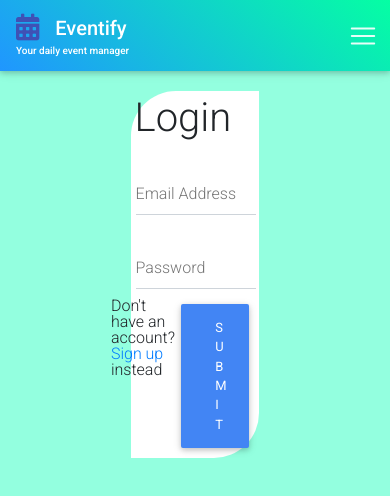
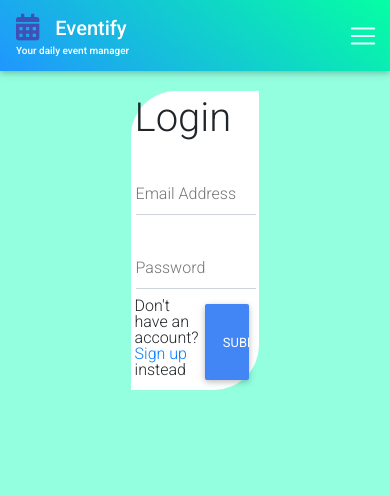
Before and after one commit to gurkiratsinghofficial/google-calendar-clone-client, a React (Create React App) app: page /login in a window 390 px wide. Shown: the top 496 px of the page. Built offline with nearby package versions, Linux system fonts and the light colour scheme; the HTML template or start-up script is replaced by a standard one.

Commit message:
mobile responsiveness added

```diff
--- a/package.json
+++ b/package.json
@@ -24,6 +24,7 @@
     "react-scripts": "4.0.1",
     "react-select": "^3.1.1",
     "react-toastify": "^6.2.0",
+    "uncss": "^0.17.3",
     "web-vitals": "^0.2.4",
     "yup": "^0.32.8"
   },
--- a/src/App.css
+++ b/src/App.css
@@ -436,3 +436,37 @@ input[type="radio"]:checked:after {
 .time {
   display: flex;
 }
+.submit-btn{
+  display: flex;
+  margin: 0;
+}
+.btn{
+  padding: 0.84rem 1.14rem !important
+}
+@media only screen
+    and (min-device-width: 375px)
+    and (min-device-height: 812px) {
+    .login{
+      width: 82vw;
+    }
+    .btn{
+     border-radius: 0 0 27px 0 !important
+    }
+    .calendar-container {
+      display: flex;
+      flex-direction: column-reverse;
+  }
+  .calendar-div {
+    width: 100vw;
+}
+.navbar-nav{
+  text-align: center;
+}
+.seperator{
+  display: none;
+}
+.modal.show .modal-dialog {
+  transform: none;
+  width: 71vw !important
+}
+}
--- a/src/features/User/Authentication/Login.js
+++ b/src/features/User/Authentication/Login.js
@@ -68,7 +68,7 @@ const Login = () => {
                   instead
                 </label>
                 <MDBBtn color="primary" type="submit">
-                  Submit
+                  <label className="submit-btn">Submit</label>
                 </MDBBtn>
               </div>
             </Form>
```
Also changed, not shown: usedcss.css (added), 2 other files (tests, documents, lock files or other folders).
